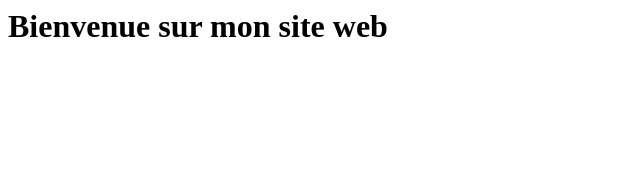
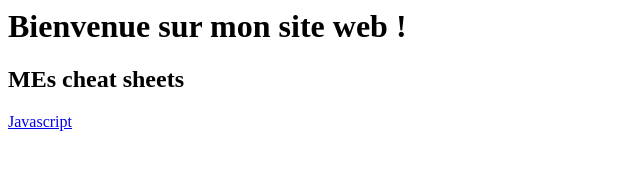
Before and after one commit to TracyBonjour/TracyBonjour.github.io, a plain HTML site: page index.html in a window 1280 px wide. Shown: the whole page, without its empty margins (0-640 px from the left). Drawn offline with Linux system fonts and the light colour scheme.

Commit message:
Update index.html

```diff
--- a/index.html
+++ b/index.html
@@ -1 +1,5 @@
-<h1>Bienvenue sur mon site web</h1>
+<h1>Bienvenue sur mon site web !</h1>
+
+<h2>MEs cheat sheets</h2>
+
+<a href="https://hackmd.io/vFz76CIyScmJ9Wt9No4MQg">Javascript</a>
```
